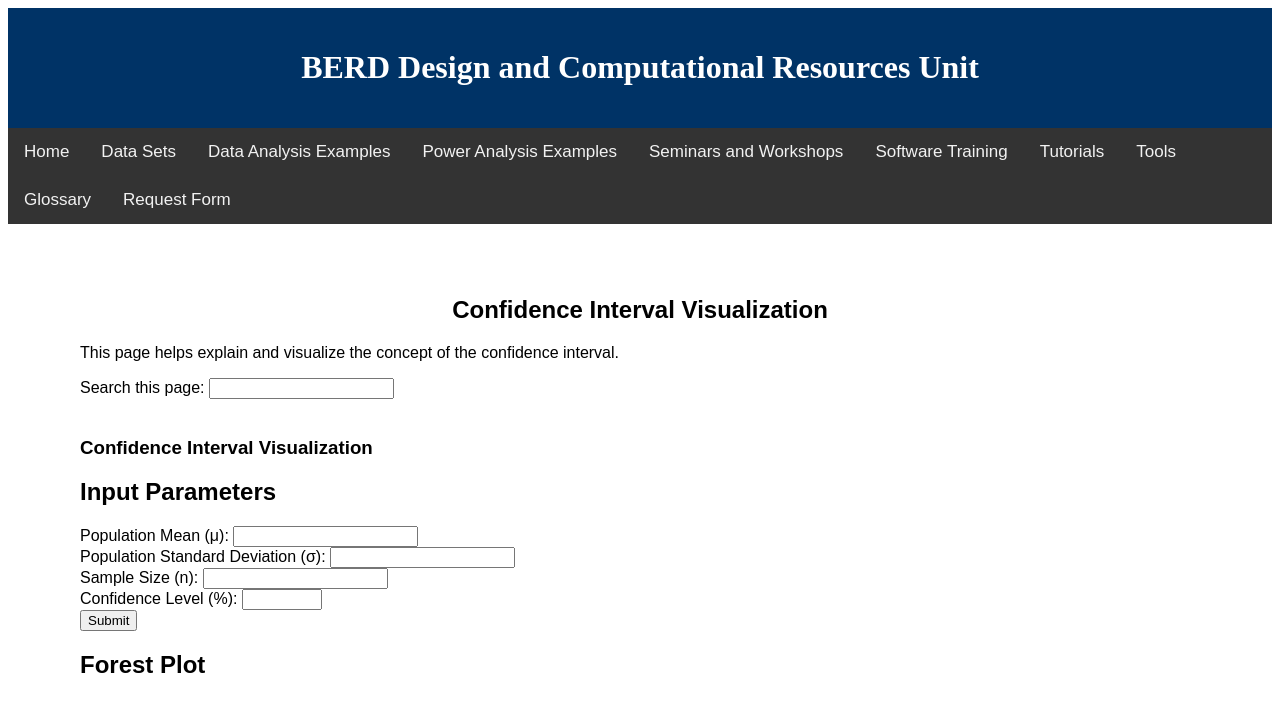
After one commit to mpanderson/DCR-website, a Flask app: page /confidenceInterval in a window 1280 px wide. The commit adds this page. Shown: the top 712 px of the page. Run offline with Flask 3, Linux system fonts and the light colour scheme; some libraries are stand-ins or nearby versions.

Commit message:
Added Confidence Interval visualization

```diff
--- a/app.py
+++ b/app.py
@@ -5,8 +5,9 @@ Created on Mon Sep  4 06:47:21 2023
 @author: mpand
 """
 
-from flask import Flask, render_template, request, session
-
+from flask import Flask, render_template, request, jsonify
+import numpy as np
+import scipy.stats as stats
 
 app = Flask(__name__, static_folder="static")
 
@@ -59,5 +60,48 @@ def sampleSizepage():
 def randomizationspage():
     return render_template('randomizations.html')
 
+@app.route('/confidenceInterval')
+def confidenceIntervalpage():
+    return render_template('confidenceInterval.html')
+
+
+@app.route('/generate_sample', methods=['POST'])
+def generate_sample():
+    try:
+        data = request.get_json()
+        mu = data['mu']
+        sigma = data['sigma']
+        n = data['n']
+        confidence = data['confidence'] / 100
+
+        # Logging input data
+        app.logger.debug(f"Received data: mu={mu}, sigma={sigma}, n={n}, confidence={confidence}")
+
+        # Validate inputs
+        if not (isinstance(mu, (int, float)) and isinstance(sigma, (int, float)) and isinstance(n, int) and isinstance(confidence, float)):
+            raise ValueError("Invalid input types")
+
+        if sigma <= 0 or n <= 0 or not (0 < confidence < 1):
+            raise ValueError("Invalid input values")
+
+        # Generate random sample
+        sample = np.random.normal(mu, sigma, n)
+
+        # Calculate the sample mean and standard error
+        sample_mean = np.mean(sample)
+        sample_se = stats.sem(sample)
+
+        # Calculate the confidence interval
+        ci = stats.t.interval(confidence, n-1, loc=sample_mean, scale=sample_se)
+        lower, upper = ci
+
+        # Check if the interval contains the population mean
+        contains_mu = lower <= mu <= upper
+
+        return jsonify(lower=lower, upper=upper, containsMu=bool(contains_mu))
+
+    except Exception as e:
+        app.logger.error(f"Error occurred: {e}")
+        return jsonify(error=str(e)), 500
 if __name__ == '__main__':
     app.run('0.0.0.0',debug=True)
--- a/pyproject.toml
+++ b/pyproject.toml
@@ -8,6 +8,8 @@ authors = ["Your Name <you@example.com>"]
 python = ">=3.10.0,<3.11"
 flask = "^3.0.0"
 website = "^1.1"
+numpy = "^2.0.0"
+scipy = "^1.14.0"
 
 [tool.pyright]
 # https://github.com/microsoft/pyright/blob/main/docs/configuration.md
--- /dev/null
+++ b/static/app.js
@@ -0,0 +1,55 @@
+document.getElementById('submit').addEventListener('click', async function() {
+  const mu = parseFloat(document.getElementById('mu').value);
+  const sigma = parseFloat(document.getElementById('sigma').value);
+  const n = parseInt(document.getElementById('n').value);
+  const confidence = parseFloat(document.getElementById('confidence').value);
+
+  const response = await fetch('/generate_sample', {
+      method: 'POST',
+      headers: {
+          'Content-Type': 'application/json'
+      },
+      body: JSON.stringify({ mu, sigma, n, confidence })
+  });
+
+  const result = await response.json();
+
+  updatePlot(mu, sigma, result.lower, result.upper, result.containsMu);
+});
+
+let intervals = [];
+function updatePlot(mu, sigma, lower, upper, containsMu) {
+  const plot = d3.select('#plot');
+  intervals.push({ lower, upper, containsMu });
+
+  const margin = { top: 20, right: 30, bottom: 40, left: 40 },
+      width = 800 - margin.left - margin.right,
+      height = 500 - margin.top - margin.bottom;
+
+  const x = d3.scaleLinear()
+      .domain([mu - 4 * sigma, mu + 4 * sigma])
+      .range([0, width]);
+
+  plot.selectAll('*').remove();
+  const svg = plot.append('svg')
+      .attr('width', width + margin.left + margin.right)
+      .attr('height', height + margin.top + margin.bottom)
+      .append('g')
+      .attr('transform', `translate(${margin.left},${margin.top})`);
+
+  svg.append('line')
+      .attr('x1', x(mu))
+      .attr('x2', x(mu))
+      .attr('y1', 0)
+      .attr('y2', height)
+      .attr('stroke', 'black');
+
+  intervals.forEach((interval, index) => {
+      svg.append('line')
+          .attr('x1', x(interval.lower))
+          .attr('x2', x(interval.upper))
+          .attr('y1', index * 5)
+          .attr('y2', index * 5)
+          .attr('stroke', interval.containsMu ? 'black' : 'red');
+  });
+}
--- /dev/null
+++ b/templates/confidenceInterval.html
@@ -0,0 +1,74 @@
+{% extends "base.html"%}
+{% block title%}Confidence Interval{%endblock%}
+<style>
+    body {
+        font-family: Arial, sans-serif;
+    }
+    .container {
+        display: flex;
+    }
+    .input-column {
+        flex: 1;
+        padding: 20px;
+    }
+    .plot-column {
+        flex: 2;
+        padding: 20px;
+    }
+    .form-group {
+        margin-bottom: 15px;
+    }
+    #plot {
+        width: 100%;
+        height: 500px;
+        border: 1px solid #ccc;
+    }
+</style>
+{% block content %}
+  <main style="font-family: Arial">
+     <center> <h2>Confidence Interval Visualization</h2></center>
+
+    <p>This page helps explain and visualize the concept of the confidence interval. </p>
+
+    <div style="aling: center;">
+        <label for="search-input">Search this page:</label>
+        <input type="text" id="search-input" oninput="search()">
+    </div>
+
+    <h3><p class="separator"><a >Confidence Interval Visualization</a></p>
+    </h3>
+
+
+    <div class="container">
+      <div class="input-column">
+          <h2>Input Parameters</h2>
+          <div class="form-group">
+              <label for="mu">Population Mean (μ):</label>
+              <input type="number" id="mu" step="0.1">
+          </div>
+          <div class="form-group">
+              <label for="sigma">Population Standard Deviation (σ):</label>
+              <input type="number" id="sigma" step="0.1">
+          </div>
+          <div class="form-group">
+              <label for="n">Sample Size (n):</label>
+              <input type="number" id="n">
+          </div>
+          <div class="form-group">
+              <label for="confidence">Confidence Level (%):</label>
+              <input type="number" id="confidence" step="0.1" min="0" max="100">
+          </div>
+          <button id="submit">Submit</button>
+      </div>
+      <div class="plot-column">
+          <h2>Forest Plot</h2>
+          <div id="plot"></div>
+      </div>
+    </div>
+
+    <script src="https://d3js.org/d3.v6.min.js"></script>
+    <script src="static/app.js"></script>
+
+
+
+  {% endblock %}
--- a/templates/index.html
+++ b/templates/index.html
@@ -45,6 +45,9 @@
       <h2><a href="tutorials">Tutorials</a></h2>
       <p>Best practices and tutorials for commonly used data processing and analytics routines are available here.</p>
 
+      <h2>Qualitative Methods</h2>
+      <p>Here are some resources for Qualitative Methods trainigs for the <a href="https://osctr.ouhsc.edu/QMCOP"> OSCTR</a> and for <a href="https://www.mixedmethods.org/"> Mixed Methods Program at the University of Michigan</a>.</p>
+
 
 
         <h2><a href="https://redcap.ouhsc.edu/redcap/surveys/?s=u8Tipfbiwk"><b>Training Online Request Form</a></h2>
```
Also changed, not shown: templates/tools.html (+9 -1 lines), 2 other files.
